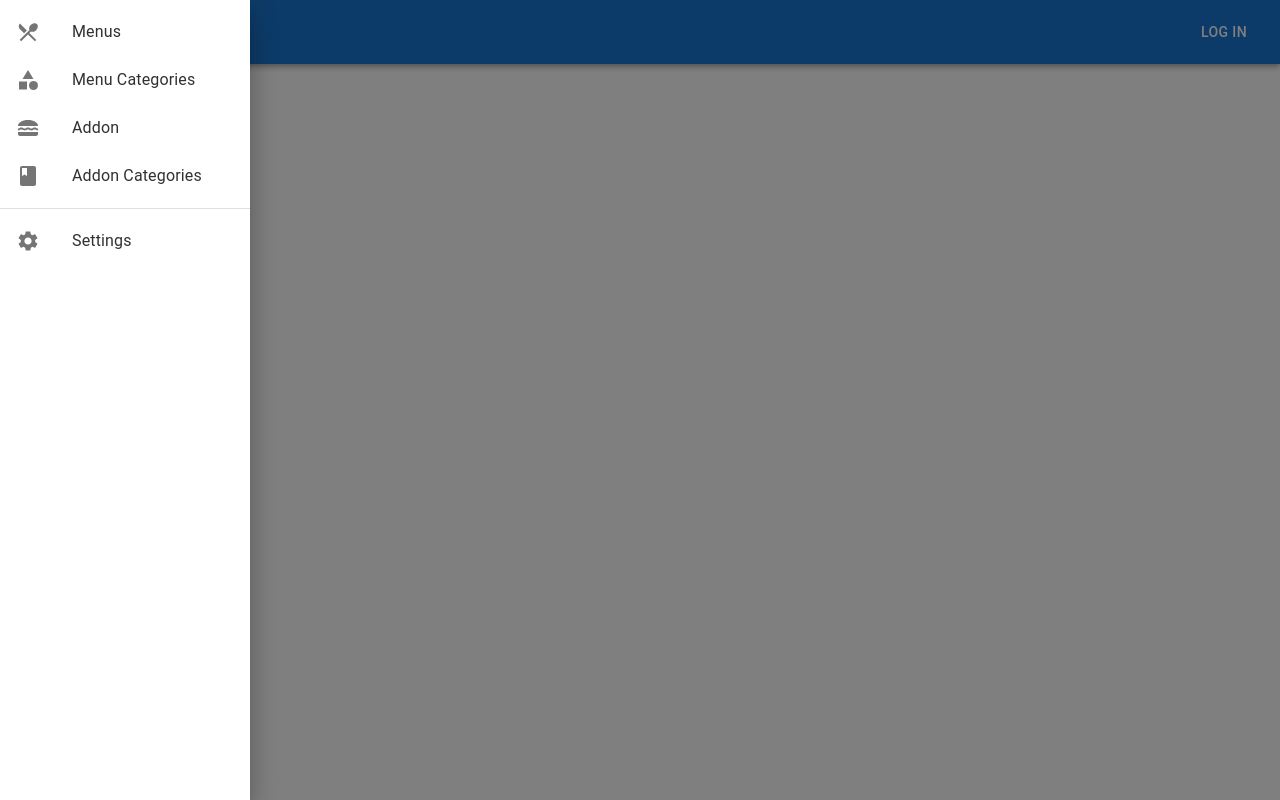
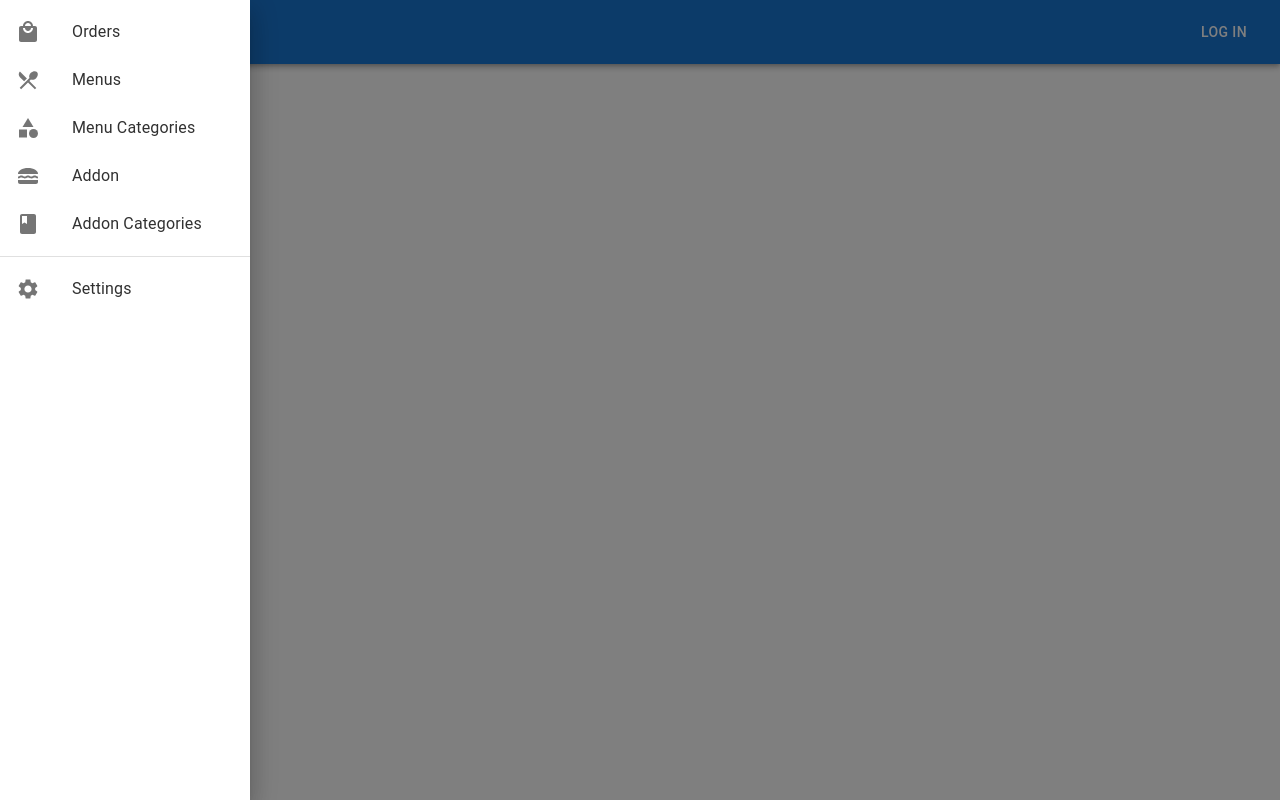
Before and after one commit to Jzzz-C/express-next-pos-app, a Next.js app in the folder client/: page /components/NavBar in a window 1280 px wide. Both pictures are taken after a click on the button "menu". Built offline with nearby package versions, Linux system fonts and the light colour scheme; no server answers.

Commit message:
feat: client added orders route

```diff
--- a/client/pages/components/NavBar.tsx
+++ b/client/pages/components/NavBar.tsx
@@ -5,6 +5,7 @@ import Typography from "@mui/material/Typography";
 import Button from "@mui/material/Button";
 import IconButton from "@mui/material/IconButton";
 import MenuIcon from "@mui/icons-material/Menu";
+import LocalMallIcon from "@mui/icons-material/LocalMall";
 import { useContext, useState } from "react";
 import LunchDiningIcon from "@mui/icons-material/LunchDining";
 import LocalDiningIcon from "@mui/icons-material/LocalDining";
@@ -26,32 +27,33 @@ import { useRouter } from "next/router";
 import { AppContext } from "../contexts/AppContext";
 
 const sidebarMenuItems = [
+  { id: 1, label: "Orders", icon: <LocalMallIcon />, route: "/routes/orders" },
   {
-    id: 1,
+    id: 2,
     label: "Menus",
     icon: <LocalDiningIcon />,
     route: "/routes/menus",
   },
   {
-    id: 2,
+    id: 3,
     label: "Menu Categories",
     icon: <CategoryIcon />,
     route: "/routes/menu-categories",
   },
   {
-    id: 3,
+    id: 4,
     label: "Addon",
     icon: <LunchDiningIcon />,
     route: "/routes/addon",
   },
   {
-    id: 4,
+    id: 5,
     label: "Addon Categories",
     icon: <ClassIcon />,
     route: "/routes/addon-categories",
   },
   {
-    id: 5,
+    id: 6,
     label: "Settings",
     icon: <SettingsIcon />,
     route: "/routes/setting",
@@ -84,7 +86,7 @@ const NavBar = () => {
         onKeyDown={toggleDrawer(false)}
       >
         <List>
-          {sidebarMenuItems.slice(0, 4).map((item) => (
+          {sidebarMenuItems.slice(0, 5).map((item) => (
             <Link
               key={item.id}
               href={item.route}
--- /dev/null
+++ b/client/pages/routes/orders.tsx
@@ -0,0 +1,7 @@
+import React from "react";
+
+const orders = () => {
+  return <div>orders</div>;
+};
+
+export default orders;
```
